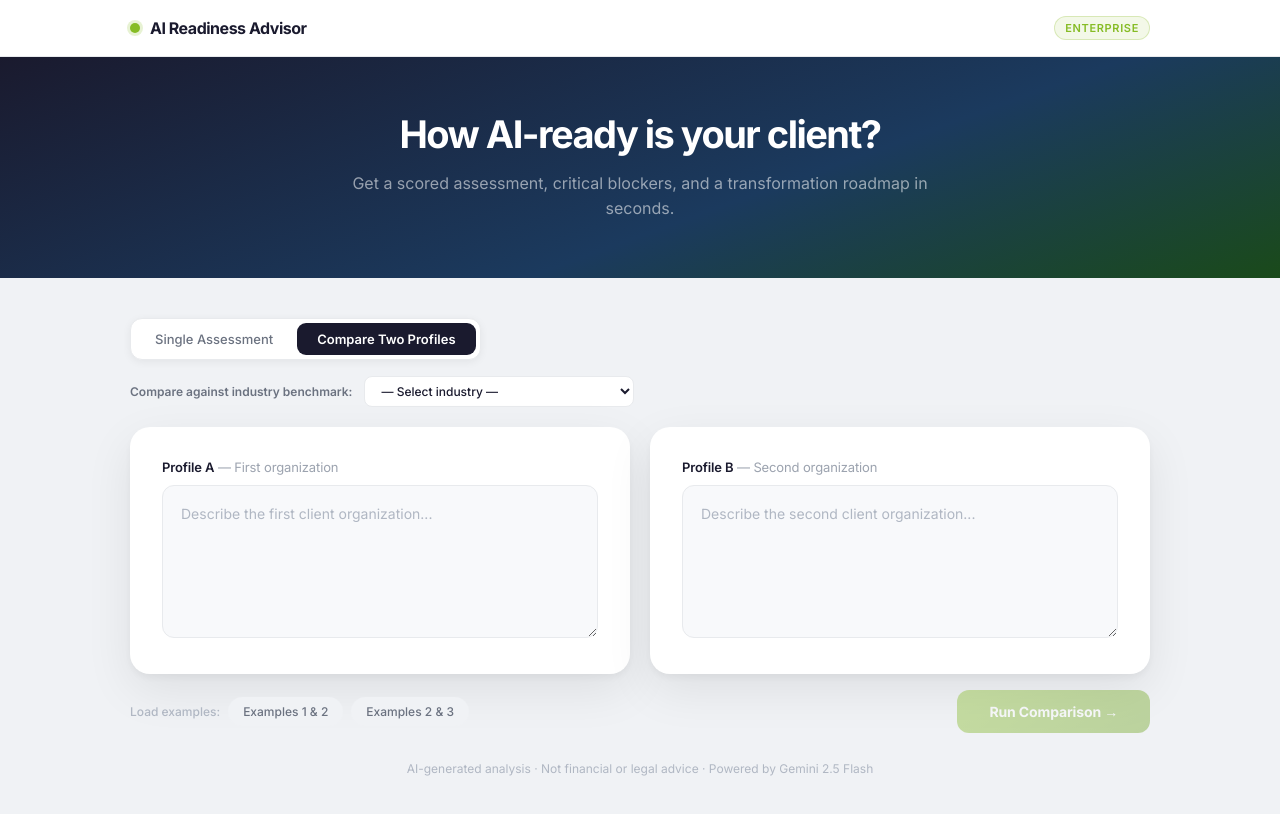
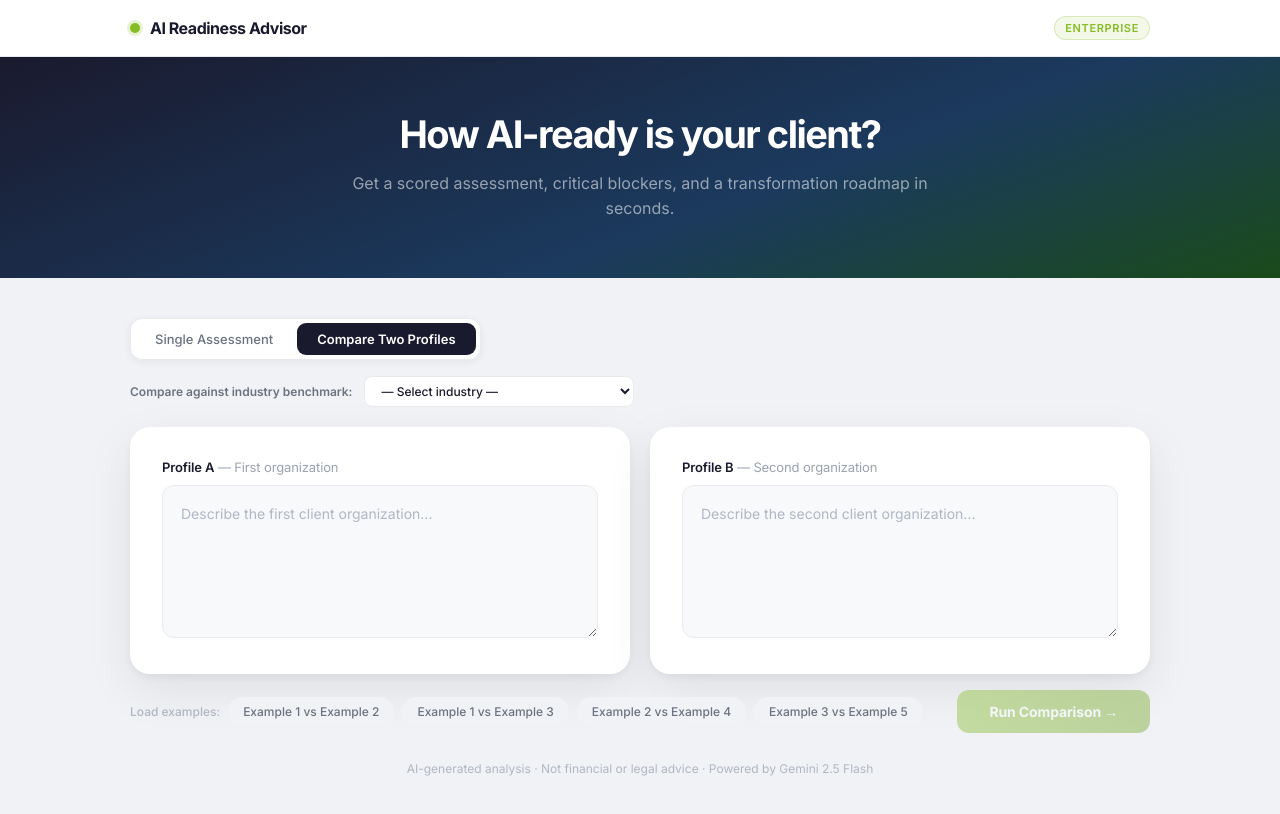
Before and after one commit to leonac24/enterprise-ai-readiness-advisor, a React (Vite) app: page / in a window 1280 px wide. Both pictures are taken after a click on the button "Compare Two Profiles". Shown: the top 814 px of the page. Built offline with nearby package versions, Linux system fonts and the light colour scheme.

Commit message:
additional example inputs

```diff
--- a/src/App.jsx
+++ b/src/App.jsx
@@ -31,6 +31,15 @@ const EXAMPLES = [
   "The client is a 5,000-person regional bank. Legacy mainframe systems, siloed data teams across 4 divisions, no ML engineers on staff. Leadership is enthusiastic about AI but IT leadership is resistant to change.",
   "The client is a 200-person healthcare SaaS startup on a modern AWS cloud stack with a strong data engineering team. Regulatory concerns around HIPAA compliance are the primary barrier slowing AI adoption.",
   "The client is a global telecom with 80,000 employees. Data lakes exist but quality is poor and ungoverned. A few isolated AI pilots have launched in customer service, but there is no central AI strategy or owner.",
+  "The client is a 12,000-person automotive manufacturer operating across 9 plants. OT and IT systems are fragmented, predictive maintenance pilots exist in one region, and procurement data quality limits enterprise-scale optimization.",
+  "The client is a national grocery retailer with 1,100 stores and a growing e-commerce channel. Merchandising teams use dashboards, but demand forecasting is inconsistent and pricing decisions are still mostly manual by region.",
+];
+
+const COMPARE_EXAMPLE_PRESETS = [
+  { label: "Example 1 vs Example 2", a: 0, b: 1 },
+  { label: "Example 1 vs Example 3", a: 0, b: 2 },
+  { label: "Example 2 vs Example 4", a: 1, b: 3 },
+  { label: "Example 3 vs Example 5", a: 2, b: 4 },
 ];
 
 const LOADING_STEPS = ["Parsing company profile", "Scoring AI readiness", "Identifying blockers", "Building roadmap"];
@@ -995,18 +1004,18 @@ export default function App() {
             <div className="compare-footer">
               <div className="examples-inline">
                 <span className="examples-label">Load examples:</span>
-                <button
-                  className="example-chip"
-                  onClick={() => { setInputA(EXAMPLES[0]); setInputB(EXAMPLES[1]); }}
-                >
-                  Examples 1 &amp; 2
-                </button>
-                <button
-                  className="example-chip"
-                  onClick={() => { setInputA(EXAMPLES[1]); setInputB(EXAMPLES[2]); }}
-                >
-                  Examples 2 &amp; 3
-                </button>
+                {COMPARE_EXAMPLE_PRESETS.map((preset) => (
+                  <button
+                    key={preset.label}
+                    className="example-chip"
+                    onClick={() => {
+                      setInputA(EXAMPLES[preset.a]);
+                      setInputB(EXAMPLES[preset.b]);
+                    }}
+                  >
+                    {preset.label}
+                  </button>
+                ))}
               </div>
               <button
                 className="submit-btn"
```
